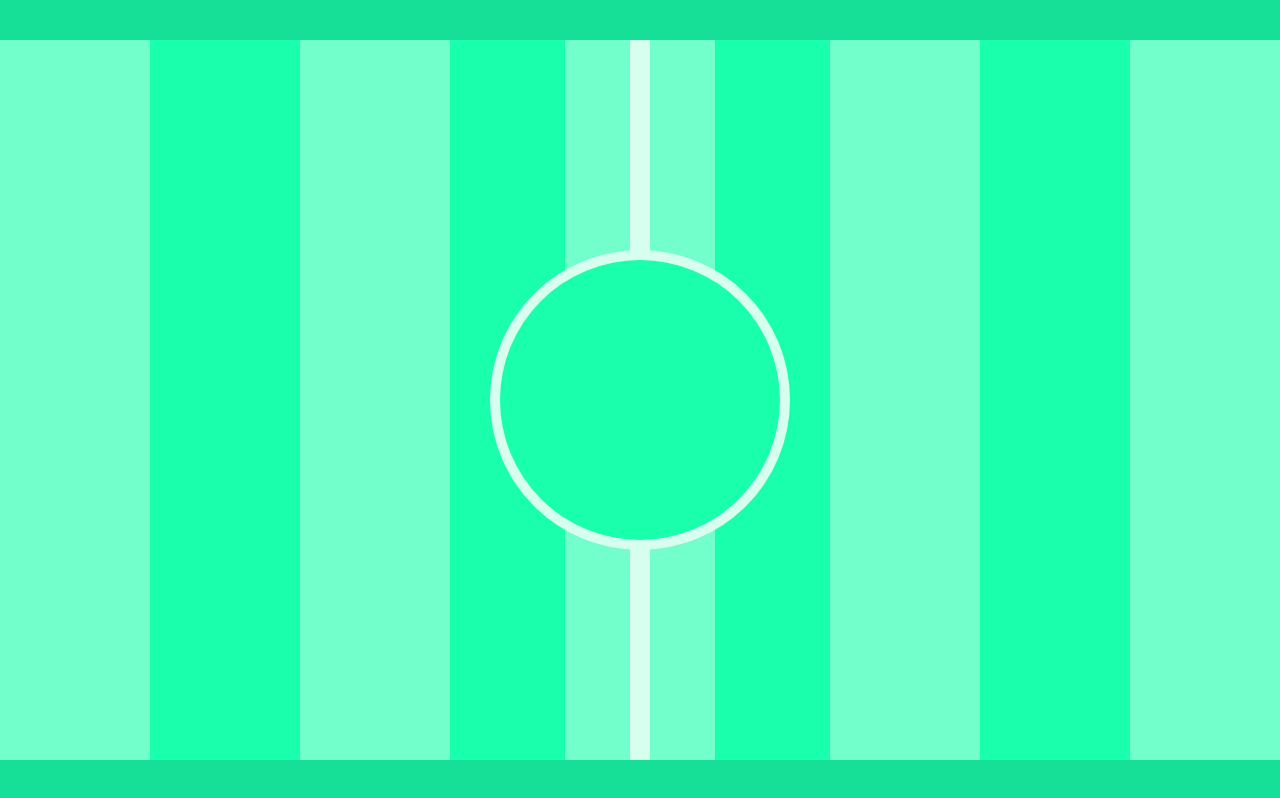
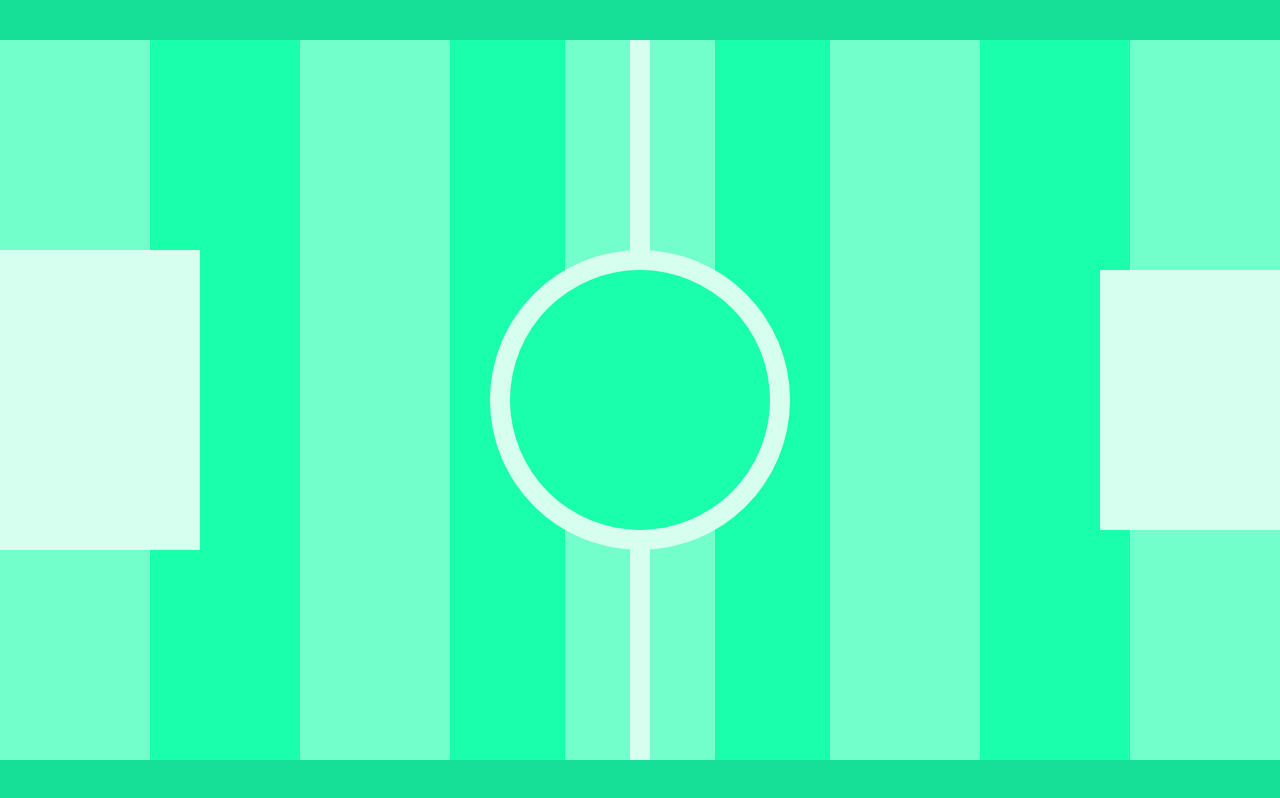
Before and after one commit to Leandrokhallmyr/Pong-Game, a plain HTML site: page index.html in a window 1280 px wide. Drawn offline with Linux system fonts and the light colour scheme.

Commit message:
gols e meio de campo adicionados com css

```diff
--- a/index.html
+++ b/index.html
@@ -18,6 +18,8 @@
 			<div class="macacao1"></div>
 			<div class="circulo1"></div>
 			<div class="circulo2"></div>
+			<div class="retangulo_esq"></div>
+			<div class="retangulo_dir"></div>
 		</div>
 
 	</body>
--- a/style.css
+++ b/style.css
@@ -67,8 +67,30 @@ body {
 	top:0;
 	bottom: 0;
 	margin: auto;
-	width: 280px;
-	height: 280px;
+	width: 260px;
+	height: 260px;
 	background-color: #19ffab;
 	border-radius: 50%;
 }
+
+.retangulo_esq {
+	position: absolute;
+	left: 0;
+	top:0;
+	bottom: 0;
+	margin: auto;
+	width: 200px;
+	height: 300px;
+	background-color: #d6fff0;
+}
+
+.retangulo_dir {
+	position: absolute;
+	right: 0;
+	top:0;
+	bottom: 0;
+	margin: auto;
+	width: 180px;
+	height: 260px;
+	background-color: #d6fff0;
+}
```
